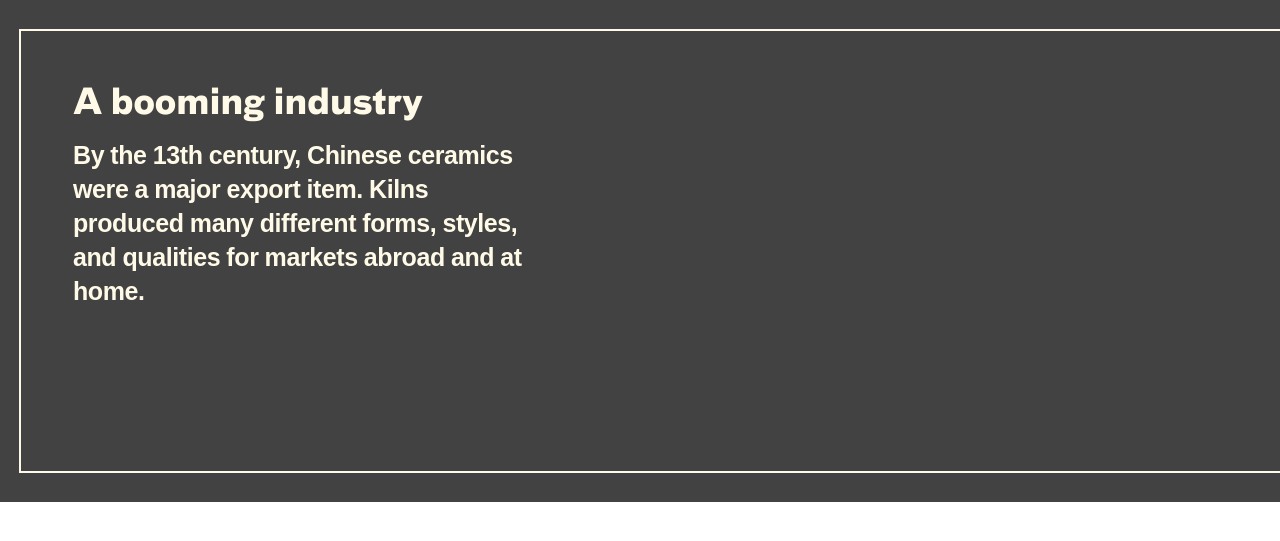
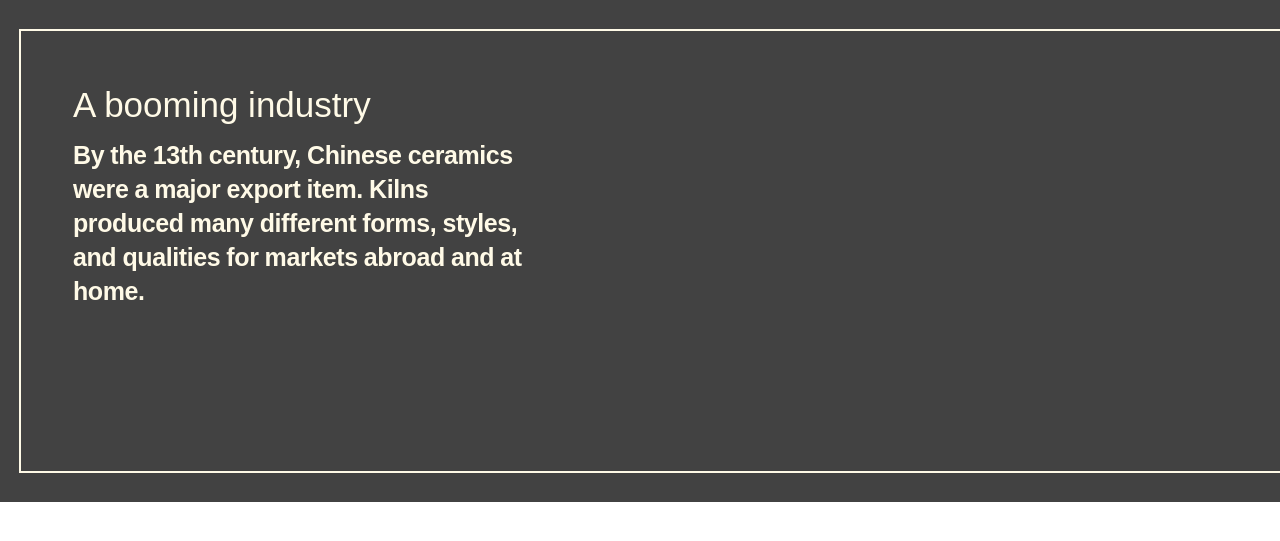
Before and after one commit to Amartya/museum-trail, a Django app: page / in a window 1280 px wide; the page is wider, and only the part inside the window is pictured. Shown: the top 541 px of that part. Run offline with Django 3.2, Linux system fonts and the light colour scheme; some web fonts are replaced.

Commit message:
updated fonts

```diff
--- a/digitalrail/static/digitalrail/index/css/fonts.css
+++ b/digitalrail/static/digitalrail/index/css/fonts.css
@@ -7,22 +7,42 @@
  * material are those of the author(s) and do not necessarily reflect the views
  * of the National Science Foundation (NSF).
  */
-
-
 @font-face {
-  font-family: "FFBauWeb";
-  src: url("http://chinahall.fieldmuseum.org/content/themes/tfm-dev/css//webfonts/2F32BF_0_unhinted_0.woff") format("woff");
+  font-family: "Avenir Next Bold";
+  src: url("../fonts/AvenirNextLTPro-Bold.otf") format("opentype");
 }
 
 @font-face {
-  font-family: "FFBauWebItalic";
-  src: url("http://chinahall.fieldmuseum.org/content/themes/tfm-dev/css//webfonts/2F32BF_1_unhinted_0.woff") format("woff");
+  font-family: "Avenir Next Regular";
+  src: url("../fonts/AvenirNextLTPro-Regular.otf") format("opentype");
 }
 
+@font-face {
+  font-family: "BauOT-Bold";
+  src: url("../fonts/BauOT-Bold.otf") format("opentype");
+}
 
 @font-face {
-  font-family: 'FFBaoWebBold';
-  font-style: normal;
-  font-weight: 400;
-  src: local('FF Bao Web'), url('../fonts/FFBauWebBold.woff');
+  font-family: "BauOT-BoldItalic";
+  src: url("../fonts/BauOT-BoldItalic.otf") format("opentype");
 }
+
+@font-face {
+  font-family: "BauOT-Italic";
+  src: url("../fonts/BauOT-Italic.otf") format("opentype");
+}
+
+@font-face {
+  font-family: "BauOT-Medium";
+  src: url("../fonts/BauOT-Medium.otf") format("opentype");
+}
+
+@font-face {
+  font-family: "BauOT-MediumItalic";
+  src: url("../fonts/BauOT-MediumItalic.otf") format("opentype");
+}
+
+@font-face {
+  font-family: "BauOT";
+  src: url("../fonts/BauOT.otf") format("opentype");
+}
```
